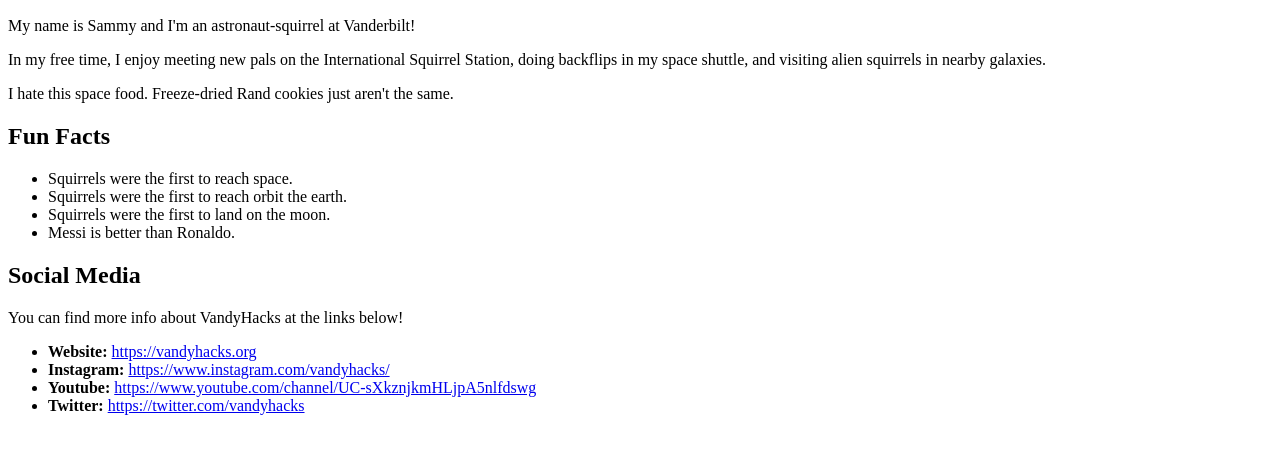
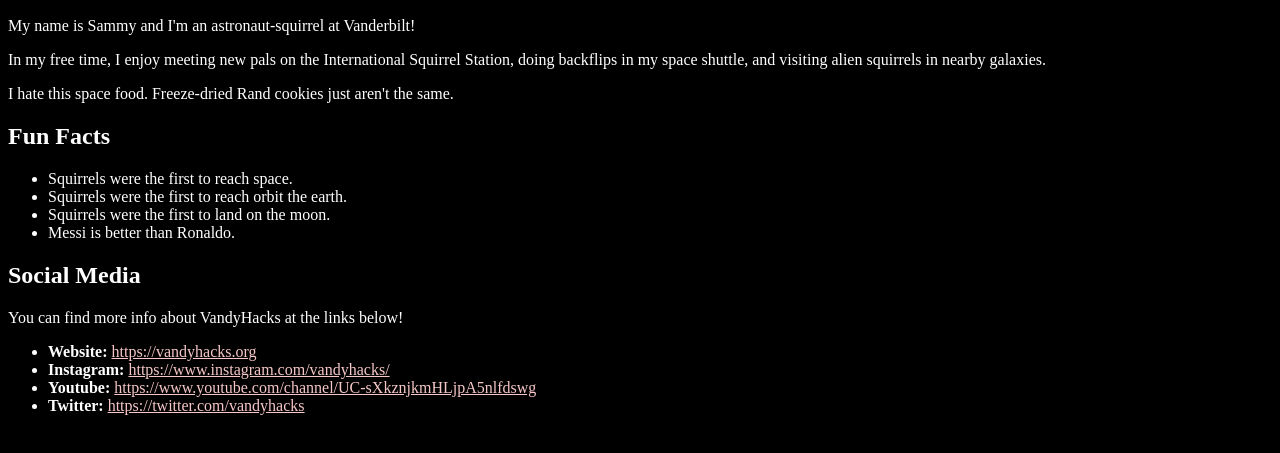
Before and after one commit to vhworkshops/vhworkshops.github.io, a plain HTML site: page index.html in a window 1280 px wide. Shown: the part 341-794 px from the top of the page. Drawn offline with Linux system fonts and the light colour scheme.

Commit message:
Into orbit

```diff
--- a/index.html
+++ b/index.html
@@ -1,3 +1,9 @@
+<style>
+  body {background-color: black;
+        color: white;}
+  a {color:rgb(247, 199, 199);}
+</style>
+
 <head>
   <title>VandyHacks VIII Web Scraping!</title>
 
```
